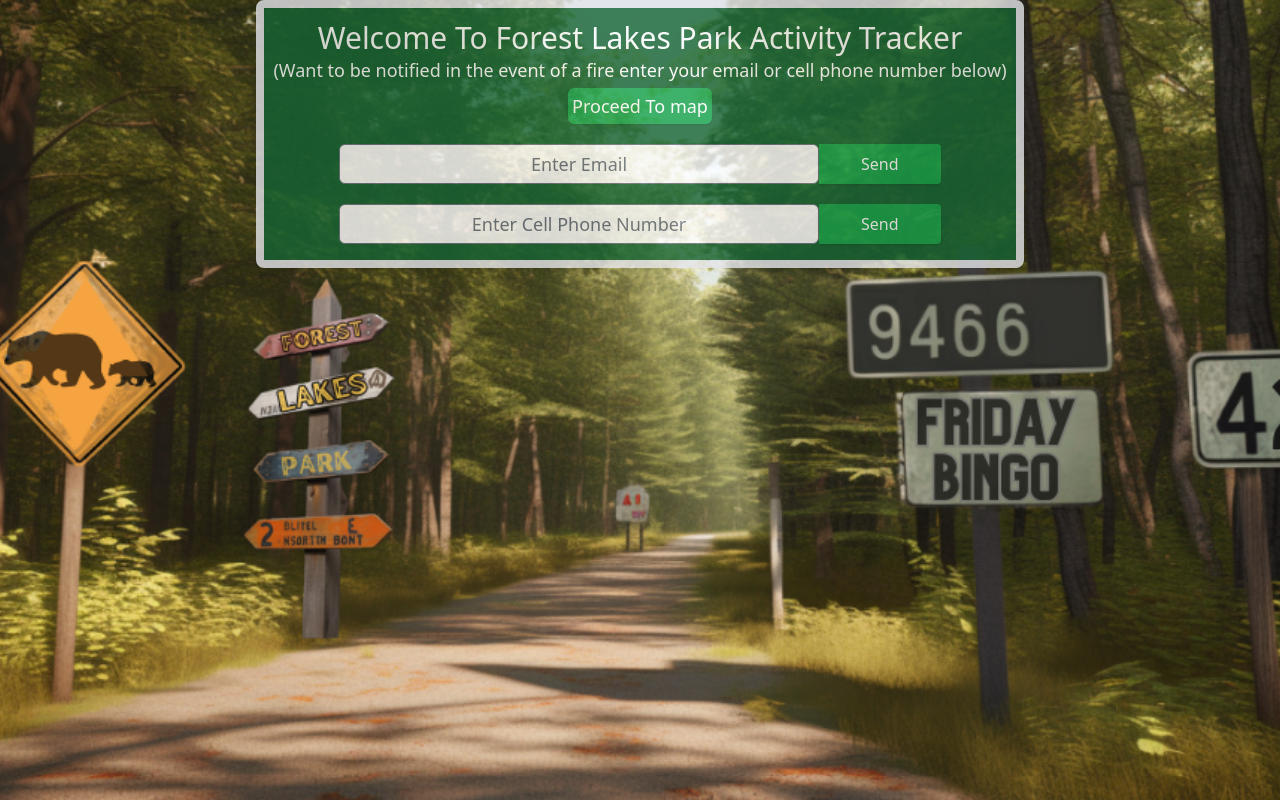
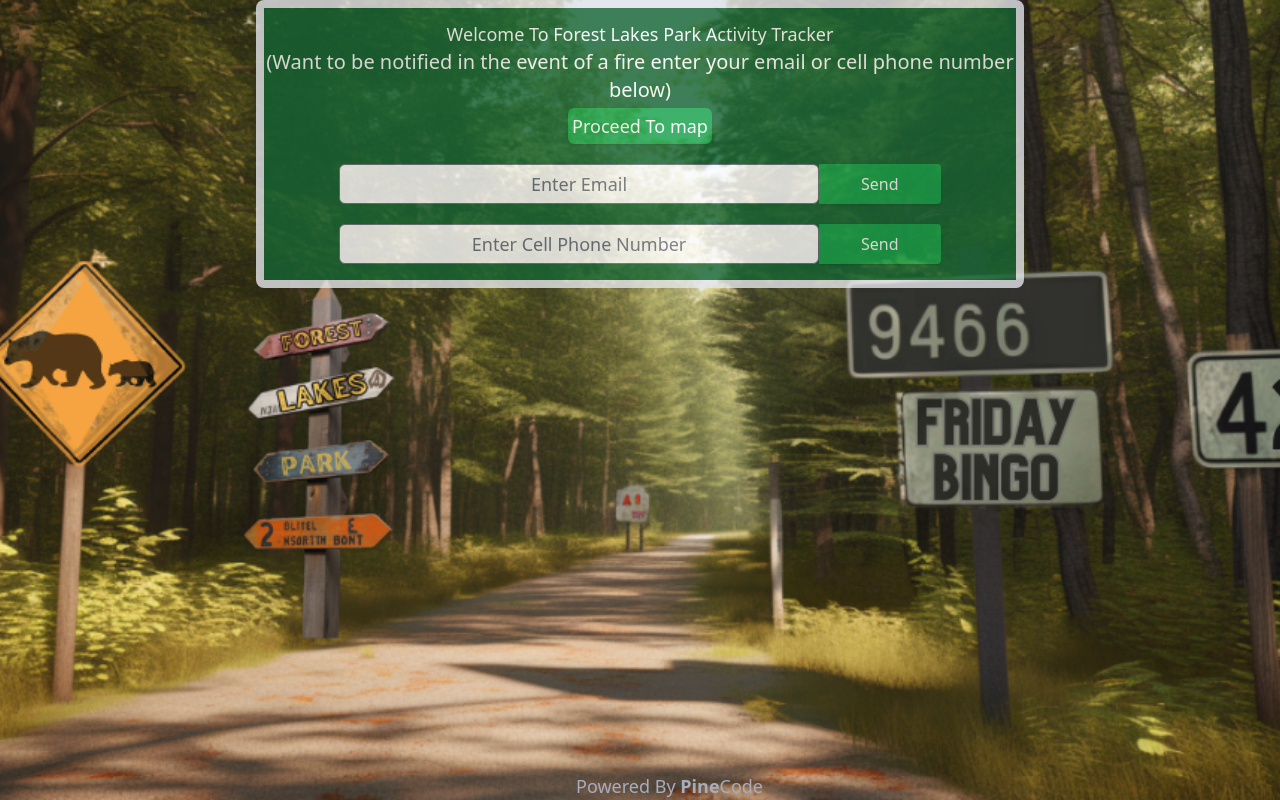
Before and after one commit to UnknownMonk/forestLakesMap, a Next.js app: page / in a window 1280 px wide. Built offline with nearby package versions, Linux system fonts and the light colour scheme.

Commit message:
aded responsive layout

```diff
--- a/src/app/layout.tsx
+++ b/src/app/layout.tsx
@@ -30,6 +30,11 @@ export default function RootLayout({
       <body>
         <main className="bg-park_bg_image w-full h-full bg-no-repeat bg-cover bg-center bg-fixed">
           {children}
+          <footer className=" flex justify-center text-center fixed bottom-0 left-[45%]">
+            <a className="text-lg" href="https://www.pinecode.site/">
+              Powered By <span className="font-bold">Pine</span>Code
+            </a>
+          </footer>
         </main>
       </body>
     </html>
--- a/src/components/FireEmailForm.tsx
+++ b/src/components/FireEmailForm.tsx
@@ -60,11 +60,11 @@ export default function FireEmailForm() {
   };
   return (
     <div className="w-full h-full flex flex-col justify-center items-center ">
-      <div className=" pb-4 mb-5 marker:border-white border-8 text-center rounded-lg z-10 w-[60%] h-[30%] bg-green-800 opacity-80  top-[4px] left-64">
-        <h1 className=" mt-3 text-white text-3xl bold">
+      <div className=" pb-4 mb-5 marker:border-white border-8 text-center rounded-lg z-10 w-[60%] h-[30%] max-[700px]:w-[100%] max-[700px]:h-[50%] bg-green-800 opacity-80  top-[4px] left-64">
+        <h1 className=" mt-3 text-white text-3xl bold md:text-lg sm:text-md">
           Welcome To Forest Lakes Park Activity Tracker
         </h1>
-        <p className="text-white text-lg ">
+        <p className="text-white sm:text-md md:text-lg lg:text-xl  ">
           (Want to be notified in the event of a fire enter your email or cell
           phone number below)
         </p>
```
